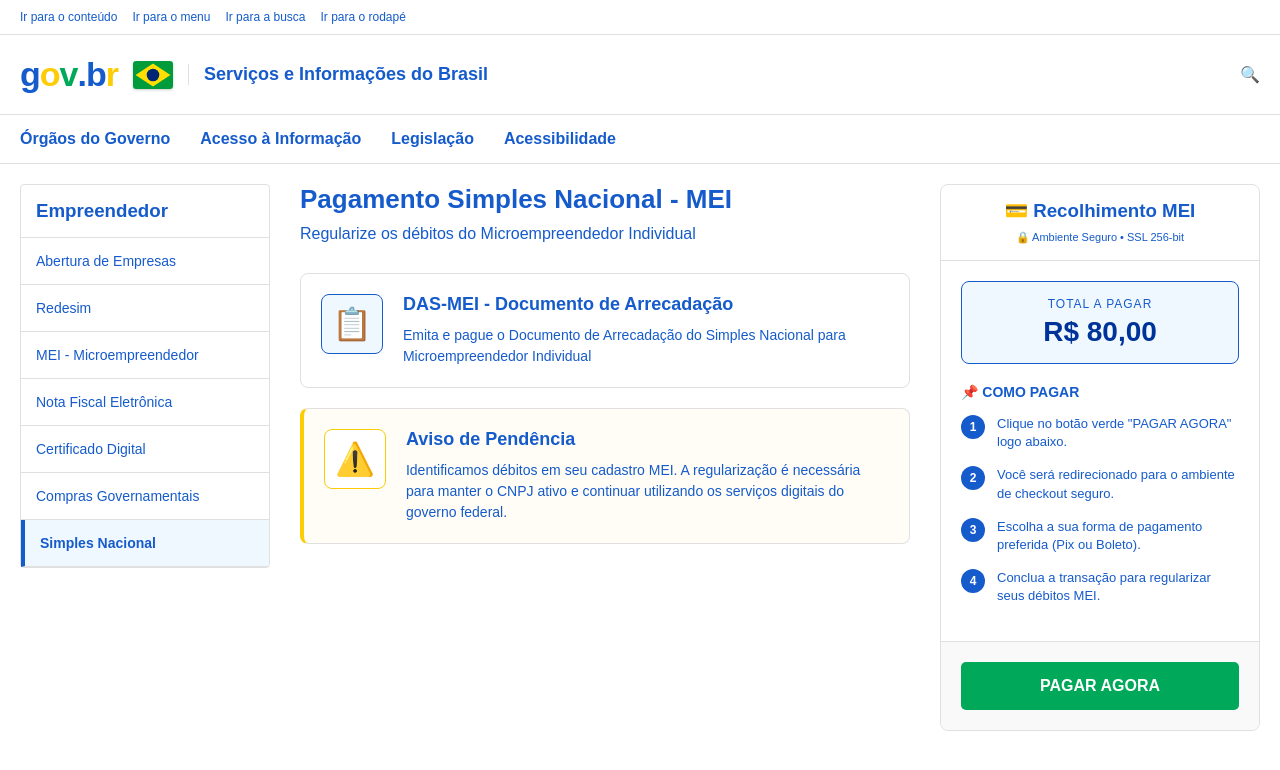
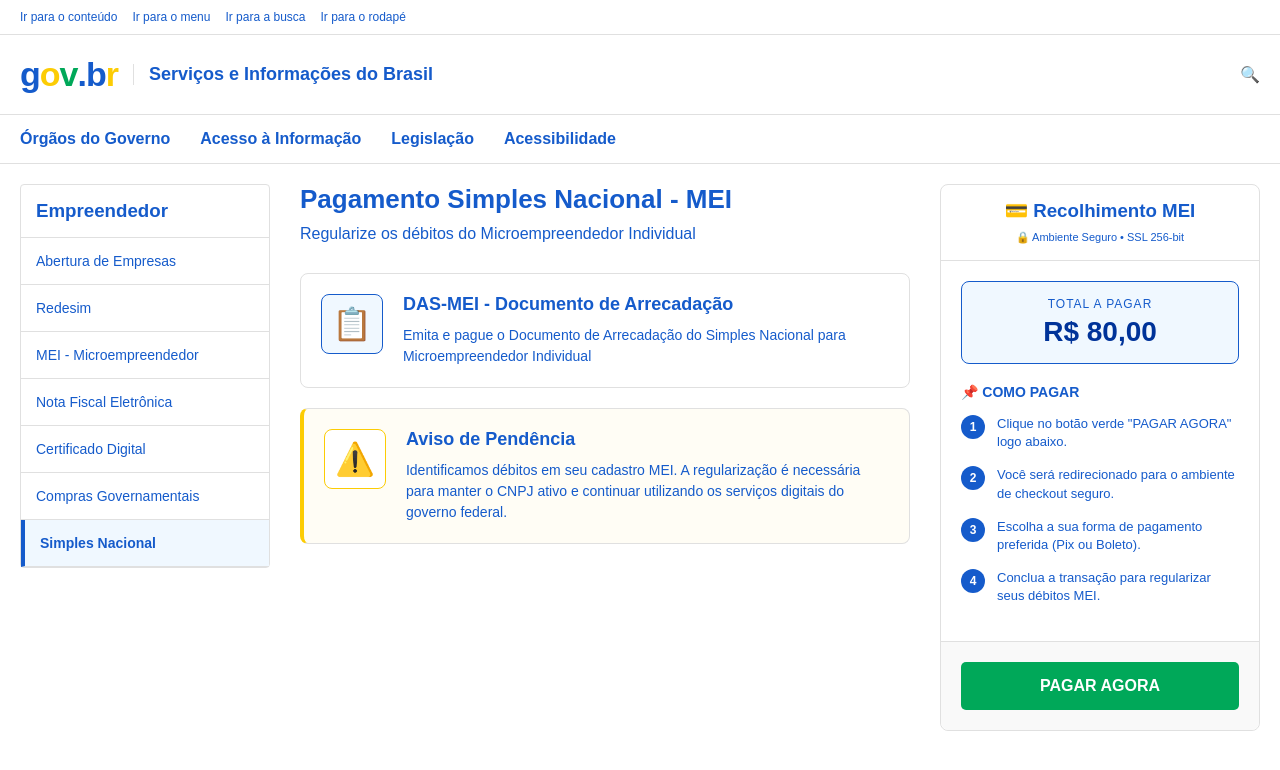
Before and after one commit to Simplesnacionalgov/GOVBR, a plain HTML site: page index.html in a window 1280 px wide. Drawn offline with Linux system fonts and the light colour scheme.

Commit message:
Remove Brazil flag from index.html
Removed Brazil flag section from the HTML.

```diff
--- a/index.html
+++ b/index.html
@@ -84,12 +84,6 @@
             gap: 20px;
             align-items: center;
             font-weight: bold;
-        }
-
-        /* Bandeira do Brasil */
-        .brazil-flag {
-            display: flex;
-            align-items: center;
         }
 
         /* Menu de Navegação Superior */
@@ -351,13 +345,6 @@
                 <span class="gov-letra-b">b</span>
                 <span class="gov-letra-r">r</span>
             </div>
-            <div class="brazil-flag" title="Bandeira do Brasil">
-                <svg xmlns="http://www.w3.org/2000/svg" viewBox="0 0 700 490" width="40" height="28" style="border-radius: 3px; box-shadow: 0 1px 3px rgba(0,0,0,0.2);">
-                    <rect width="700" height="490" fill="#009c3b"/>
-                    <polygon points="350,45 655,245 350,445 45,245" fill="#ffdf00"/>
-                    <circle cx="350" cy="245" r="110" fill="#002776"/>
-                </svg>
-            </div>
             <div class="site-title">
                 Serviços e Informações do Brasil
             </div>
```
